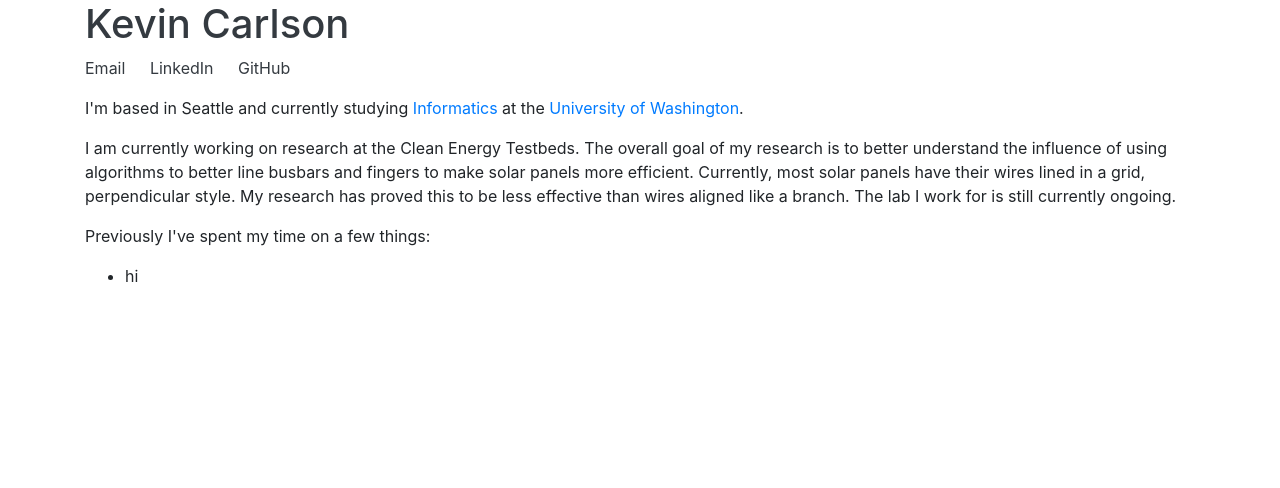
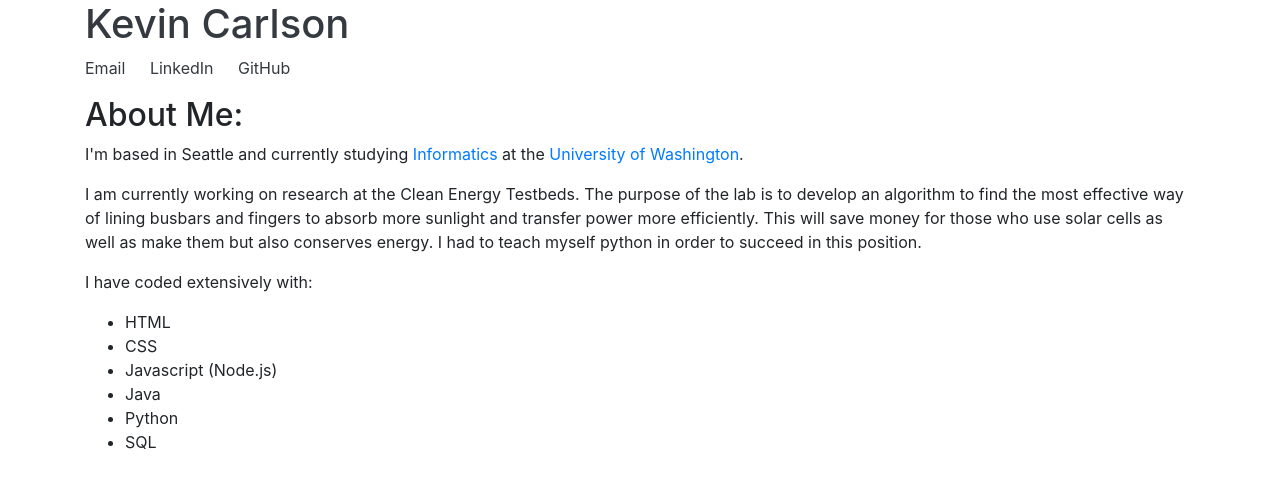
Before and after one commit to kevinca31/kevinca31.github.io, a plain HTML site: page index.html in a window 1280 px wide. Drawn offline with nearby package versions, Linux system fonts and the light colour scheme.

Commit message:
css file added

```diff
--- a/index.html
+++ b/index.html
@@ -9,7 +9,7 @@
 
     <!-- Bootstrap CSS -->
     <link rel="stylesheet" href="https://stackpath.bootstrapcdn.com/bootstrap/4.3.1/css/bootstrap.min.css" integrity="sha384-ggOyR0iXCbMQv3Xipma34MD+dH/1fQ784/j6cY/iJTQUOhcWr7x9JvoRxT2MZw1T" crossorigin="anonymous">
-    <link rel="stylesheet" href="style.css" crossorigin="anonymous">
+    <link rel="stylesheet" href="style.css">
 
     <title>Kevin Carlson</title>
   </head>
@@ -26,19 +26,24 @@
     </header>
 
     <main>
-      <div class="container">
-
+      <div class="container" >
+        <h2>About Me:</h2>
         <p>I'm based in Seattle and currently studying <a href="https://ischool.uw.edu/programs/informatics">Informatics</a> at the <a href="https://www.washington.edu/">University of Washington</a>.</p>
 
-        <p>I am currently working on research at the Clean Energy Testbeds. The overall goal of my research is to better understand the influence of using algorithms to better line busbars and fingers
-          to make solar panels more efficient. Currently, most solar panels have their wires lined in a grid, perpendicular style. My research has proved this to be less
-          effective than wires aligned like a branch. The lab I work for is still currently ongoing.
+        <p>I am currently working on research at the Clean Energy Testbeds. The purpose of the lab is to develop an algorithm to find the most effective way of lining
+          busbars and fingers to absorb more sunlight and transfer power more efficiently. This will save money for those who use solar cells as well as make them but also
+          conserves energy. I had to teach myself python in order to succeed in this position.
         </p>
 
-        <p>Previously I've spent my time on a few things:</p>
+        <p>I have coded extensively with:</p>
 
         <ul>
-          <li id = "hi"> hi</li>
+          <li class="languages">HTML</li>
+          <li class="languages">CSS</li>
+          <li class="languages">Javascript (Node.js)</li>
+          <li class="languages">Java</li>
+          <li class="languages">Python</li>
+          <li class="languages">SQL</li>
         </ul>
       </div>
     </main>
--- /dev/null
+++ b/style.css
@@ -0,0 +1,3 @@
+.languages {
+
+}
```
